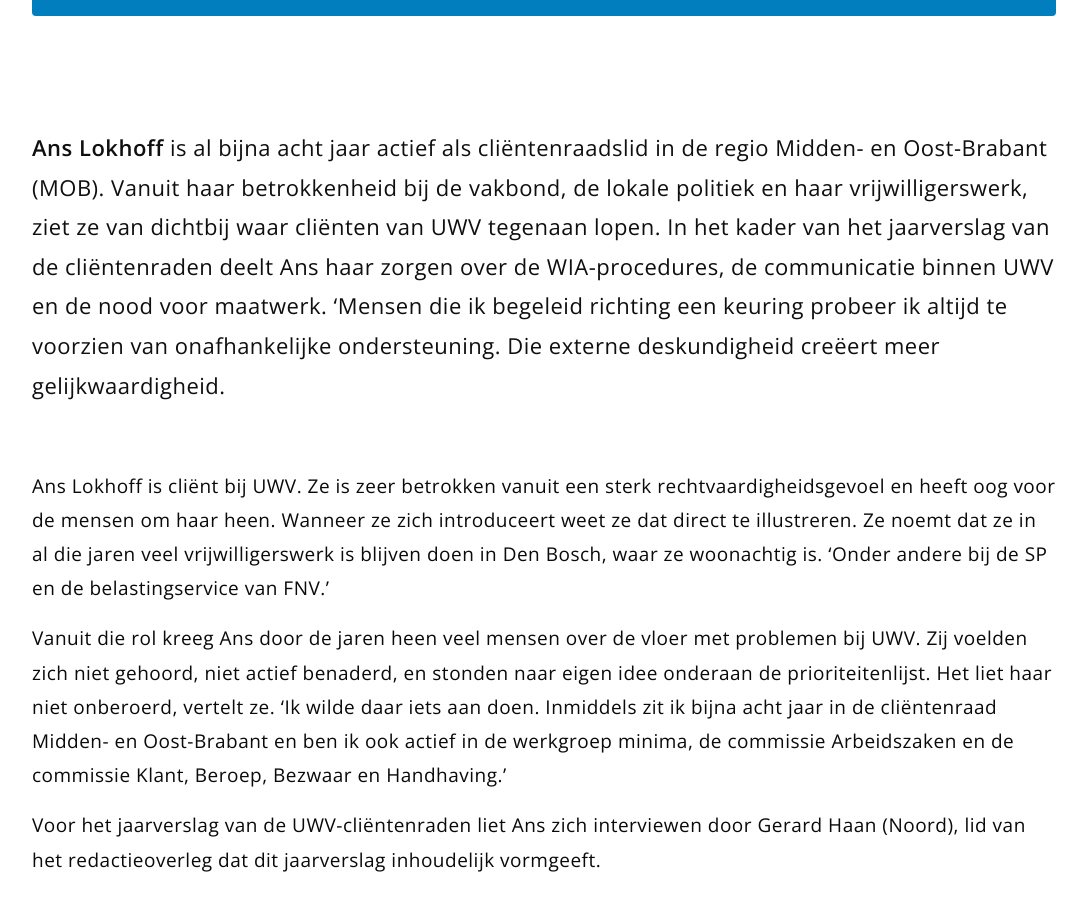
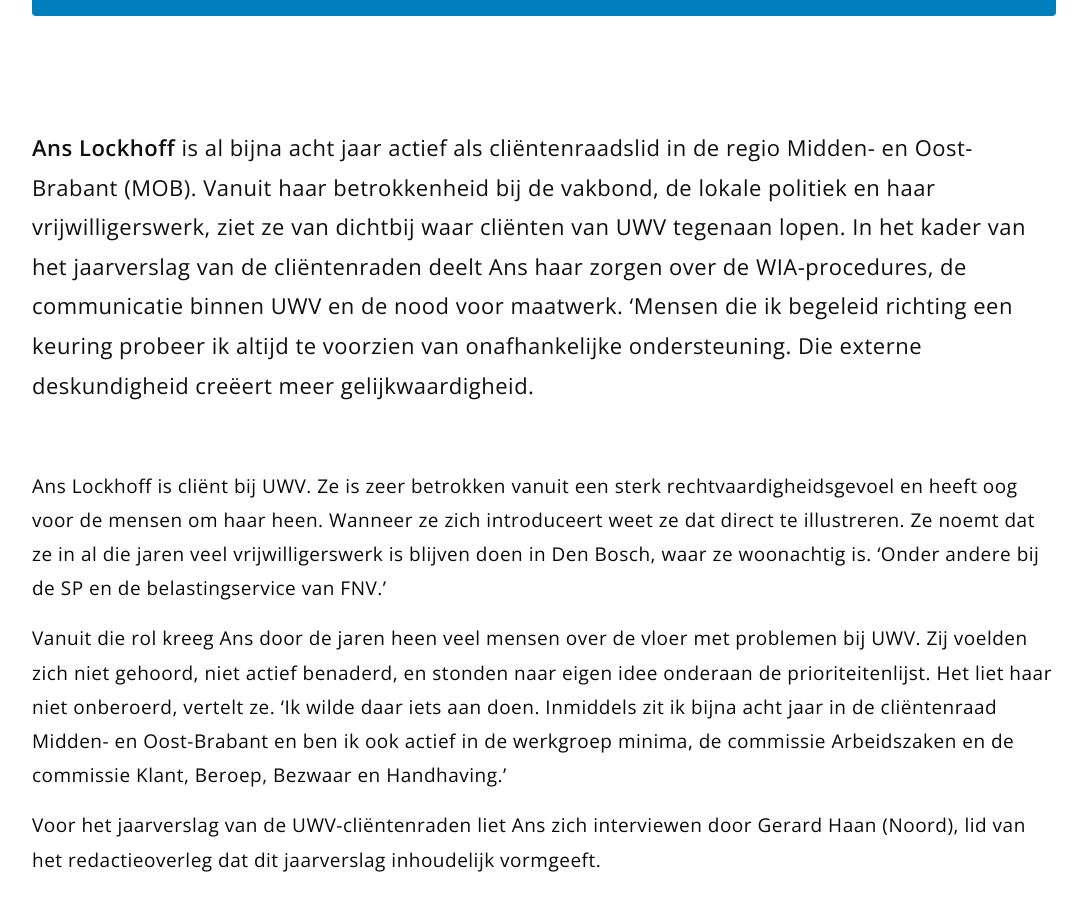
Before and after one commit to dnnsptri/clientenraad-uwv, a Next.js app: page /articles/kwaliteit-ans-lockhoff in a window 1280 px wide. Shown: the part 1040-1950 px from the top of the page, without its empty margins (96-1183 px from the left). Built offline with nearby package versions, Linux system fonts and the light colour scheme.

Commit message:
Update articles and content; replace annual report PDF

```diff
--- a/app/articles/kwaliteit-ans-lockhoff/page.tsx
+++ b/app/articles/kwaliteit-ans-lockhoff/page.tsx
@@ -24,10 +24,10 @@
                   <div>
                     <div className="prose prose-h2:scroll-m-10 mt-6">
                       <p className="intro leading-7 mb-6">
-                      <b>Ans Lokhoff</b> is al bijna acht jaar actief als cliëntenraadslid in de regio Midden- en Oost-Brabant (MOB). Vanuit haar betrokkenheid bij de vakbond, de lokale politiek en haar vrijwilligerswerk, ziet ze van dichtbij waar cliënten van UWV tegenaan lopen. In het kader van het jaarverslag van de cliëntenraden deelt Ans haar zorgen over de WIA-procedures, de communicatie binnen UWV en de nood voor maatwerk. ‘Mensen die ik begeleid richting een keuring probeer ik altijd te voorzien van onafhankelijke ondersteuning. Die externe deskundigheid creëert meer gelijkwaardigheid.<br /><br />
+                      <b>Ans Lockhoff</b> is al bijna acht jaar actief als cliëntenraadslid in de regio Midden- en Oost-Brabant (MOB). Vanuit haar betrokkenheid bij de vakbond, de lokale politiek en haar vrijwilligerswerk, ziet ze van dichtbij waar cliënten van UWV tegenaan lopen. In het kader van het jaarverslag van de cliëntenraden deelt Ans haar zorgen over de WIA-procedures, de communicatie binnen UWV en de nood voor maatwerk. ‘Mensen die ik begeleid richting een keuring probeer ik altijd te voorzien van onafhankelijke ondersteuning. Die externe deskundigheid creëert meer gelijkwaardigheid.<br /><br />
                       </p>
                       <p className="text-[19px] leading-8  mb-4">
-                        Ans Lokhoff is cliënt bij UWV. Ze is zeer betrokken vanuit een sterk rechtvaardigheidsgevoel en heeft oog voor de mensen om haar heen. Wanneer ze zich introduceert weet ze dat direct te illustreren. Ze noemt dat ze in al die jaren veel vrijwilligerswerk is blijven doen in Den Bosch, waar ze woonachtig is. ‘Onder andere bij de SP en de belastingservice van FNV.’
+                        Ans Lockhoff is cliënt bij UWV. Ze is zeer betrokken vanuit een sterk rechtvaardigheidsgevoel en heeft oog voor de mensen om haar heen. Wanneer ze zich introduceert weet ze dat direct te illustreren. Ze noemt dat ze in al die jaren veel vrijwilligerswerk is blijven doen in Den Bosch, waar ze woonachtig is. ‘Onder andere bij de SP en de belastingservice van FNV.’
                       </p>
                       <p className="text-[19px] leading-8  mb-4">
                         Vanuit die rol kreeg Ans door de jaren heen veel mensen over de vloer met problemen bij UWV. Zij voelden zich niet gehoord, niet actief benaderd, en stonden naar eigen idee onderaan de prioriteitenlijst. Het liet haar niet onberoerd, vertelt ze. ‘Ik wilde daar iets aan doen. Inmiddels zit ik bijna acht jaar in de cliëntenraad Midden- en Oost-Brabant en ben ik ook actief in de werkgroep minima, de commissie Arbeidszaken en de commissie Klant, Beroep, Bezwaar en Handhaving.’
--- a/app/articles/moreel-beraad-hermsen-barendrecht/page.tsx
+++ b/app/articles/moreel-beraad-hermsen-barendrecht/page.tsx
@@ -97,7 +97,7 @@
                       MB: ‘Het gaat in deze zaak over een cliënt die een herbeoordeling wilde omdat de fysieke situatie verslechterd zou zijn. De cliënt had al langere tijd een WGA 80-100. Via het werkbedrijf had deze cliënt een aantal jaren geleden een herbeoordeling aangevraagd. De cliënt dacht voor een IVA in aanmerking te komen. Door capaciteitsgebrek is de aanvraag een aantal jaren blijven liggen. Bij de herbeoordeling bleek dat de belastbaarheid juist iets was toegenomen. Een aantal dingen waren zelfs beter geworden dan bij de eerste beoordeling. De verzekeringsarts stelde vervolgens een functionele mogelijkhedenlijst (FML) op. Als arbeidsdeskundige ga ik met toelichting van de verzekeringsarts en de FML kijken naar het opleidingsniveau, het loon, het aantal uren die iemand werkte en de beperkingen die er zijn. Dat voer ik in een computersysteem - CBBS: een functiebestand van duizenden vacatures die voorkomen - om te kijken of er passende functies zijn op de Nederlandse arbeidsmarkt. Daar rolt dan een voorselectie van functies uit, als arbeidsdeskundige maak je daar nog een schifting in gericht op de persoonlijke situatie van de client.
                       </p>
                       <TestimonialBlue
-                         quote='Als ik de 35-minuten-regel doorvoer stuur ik die mensen rechtstreeks de schuldhulpverlening in'
+                         quote='Als ik de 35-min-regel doorvoer stuur ik die mensen rechtstreeks de schuldhulpverlening in'
                       />
                       </div>
                   </div>
@@ -117,7 +117,7 @@
                   <div>
                     <div className="prose prose-h2:scroll-m-10 mt-6">
                       <p className="text-[19px] leading-8  mb-4">
-                        In het geval van deze cliënt kwamen we bij de eerste keuring - jaren geleden - tot twee passende functies. Te weinig om vast te stellen wat iemand nog zou kunnen verdienen. Echter bij de herkeuring kwamen we tot drie passende functies. Met drie functies kun je wel vaststellen wat iemand zou kunnen verdienen. Daar komt dan een loon uit en dat vergelijk je dan met het loon dat de cliënt verdiende voor de arbeidsongeschiktheid. Ik kwam toen tot een verschil onder de 35% arbeidsongeschiktheid uit. Op termijn zou de cliënt die functies ook kunnen is mijn overtuiging, maar niet binnen de door Theo al genoemde twee maanden. Daar knelt het.<br />Deze cliënt heeft een partner die net boven de bijstandsnorm verdiend. Hierdoor is er geen financieel vangnet na die twee maanden. Na die twee maanden mist het gezin de helft van hun inkomsten. Kinderen wonen nog thuis, er zijn veel zorgkosten. Als ik die 35-minuten-regel doorvoer stuur ik die mensen rechtstreeks de schuldhulpverlening in.’
+                        In het geval van deze cliënt kwamen we bij de eerste keuring - jaren geleden - tot twee passende functies. Te weinig om vast te stellen wat iemand nog zou kunnen verdienen. Echter bij de herkeuring kwamen we tot drie passende functies. Met drie functies kun je wel vaststellen wat iemand zou kunnen verdienen. Daar komt dan een loon uit en dat vergelijk je dan met het loon dat de cliënt verdiende voor de arbeidsongeschiktheid. Ik kwam toen tot een verschil onder de 35% arbeidsongeschiktheid uit. Op termijn zou de cliënt die functies ook kunnen is mijn overtuiging, maar niet binnen de door Theo al genoemde twee maanden. Daar knelt het.<br />Deze cliënt heeft een partner die net boven de bijstandsnorm verdiend. Hierdoor is er geen financieel vangnet na die twee maanden. Na die twee maanden mist het gezin de helft van hun inkomsten. Kinderen wonen nog thuis, er zijn veel zorgkosten. Als ik die 35-min-regel doorvoer stuur ik die mensen rechtstreeks de schuldhulpverlening in.’
                       </p>
                       <ContentDivider src="/images/logo_uwv.svg" alt="Logo UWV cliëntenraad" />
                       <h2 className="scroll-m-20 text-3xl font-semibold tracking-tight first:mt-0">
```
Also changed, not shown: 2 other files (tests, documents, lock files or other folders).
